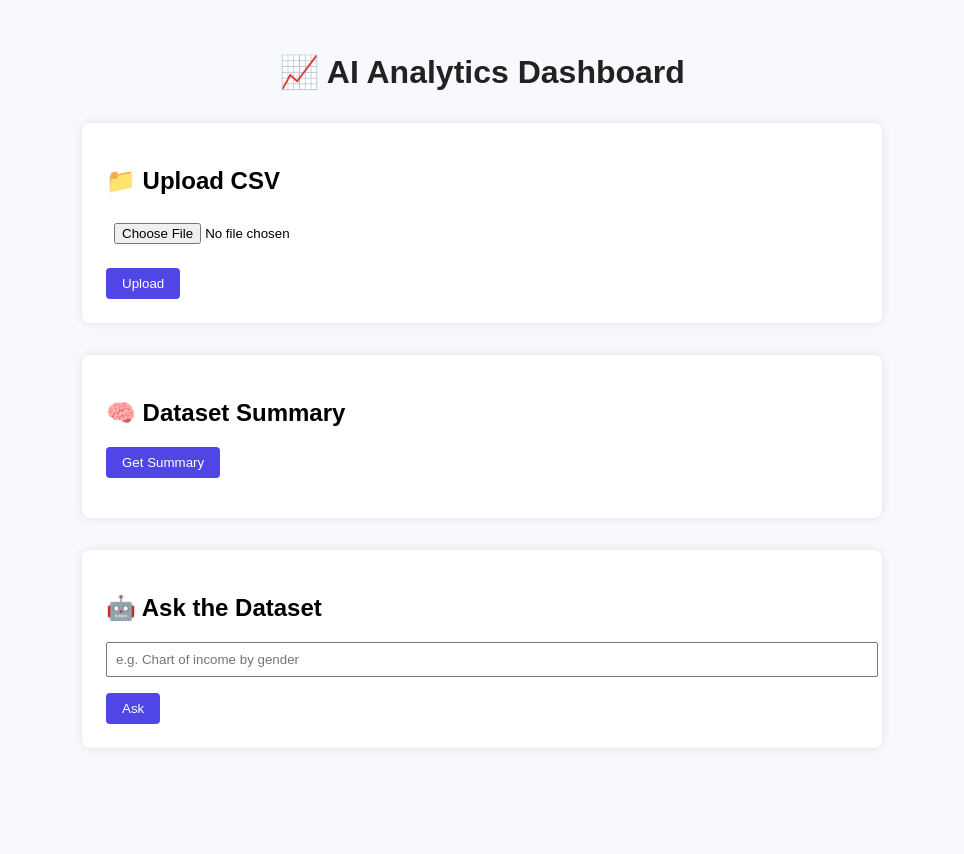
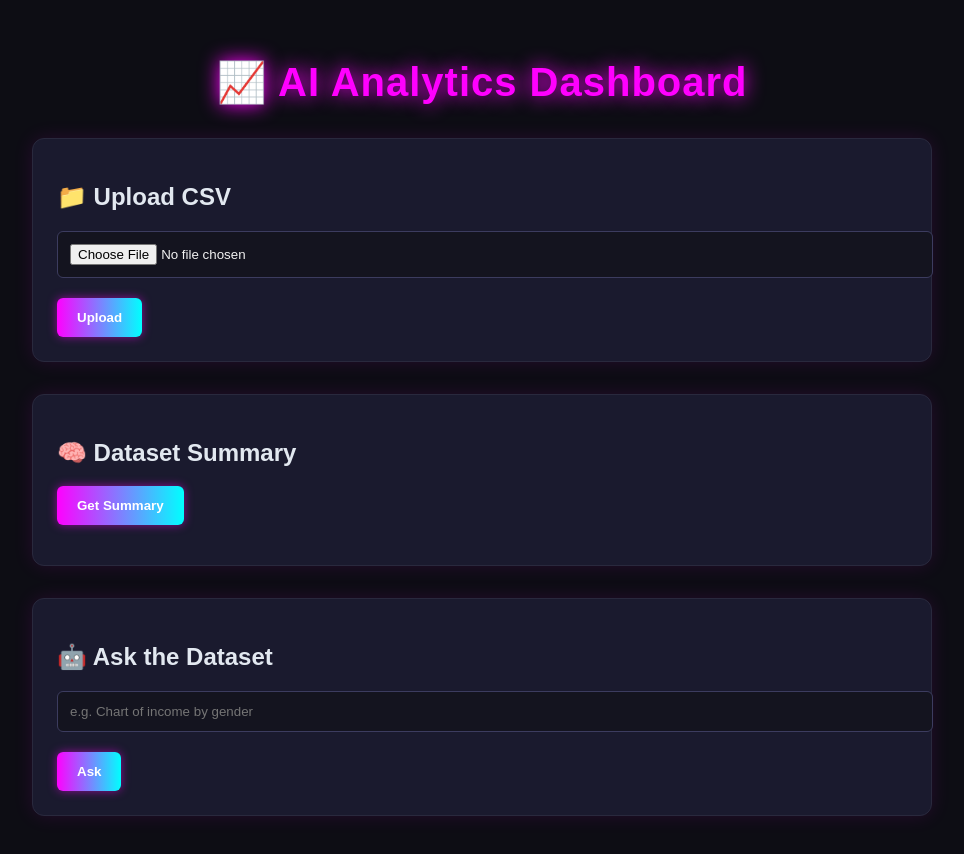
Before and after one commit to lasyasb/analyze, a React (Vite) app in the folder frontend/: page / in a window 1280 px wide. Shown: the top 854 px of the page, without its empty margins (158-1122 px from the left). Before the commit the page ends 812 px from the top, so only its background shows below. Built offline with nearby package versions, Linux system fonts and the light colour scheme.

Commit message:
Update styles.css

```diff
--- a/frontend/src/styles.css
+++ b/frontend/src/styles.css
@@ -1,52 +1,110 @@
+
 body {
-  font-family: Arial, sans-serif;
-  background: #f7f9fc;
+  font-family: 'Orbitron', sans-serif;
+  background: #0d0d14;
+  color: #e2e8f0;
   margin: 0;
   padding: 2rem;
+  transition: background 0.4s ease-in-out;
+  animation: fadeInBody 0.6s ease-out;
+}
+
+@keyframes fadeInBody {
+  from { opacity: 0; }
+  to { opacity: 1; }
 }
 
 .container {
-  max-width: 800px;
+  max-width: 900px;
   margin: auto;
+  animation: slideUp 0.5s ease-in-out;
+}
+
+@keyframes slideUp {
+  from { transform: translateY(30px); opacity: 0; }
+  to { transform: translateY(0); opacity: 1; }
 }
 
 h1 {
   text-align: center;
-  color: #222;
+  color: #ff00ff;
   margin-bottom: 2rem;
+  font-size: 2.5rem;
+  font-weight: bold;
+  letter-spacing: 1px;
+  text-shadow: 0 0 8px #ff00ff;
+  animation: glowPulse 2s infinite alternate;
+}
+
+@keyframes glowPulse {
+  from { text-shadow: 0 0 8px #ff00ff; }
+  to { text-shadow: 0 0 20px #ff00ff; }
 }
 
 .card {
-  background: white;
+  background: #1a1a2e;
   padding: 1.5rem;
   margin-bottom: 2rem;
-  border-radius: 8px;
-  box-shadow: 0 0 10px rgba(0,0,0,0.1);
+  border-radius: 12px;
+  box-shadow: 0 0 20px rgba(255, 0, 255, 0.1);
+  border: 1px solid #29293d;
+  transition: transform 0.3s ease, box-shadow 0.3s ease;
+}
+
+.card:hover {
+  transform: scale(1.02);
+  box-shadow: 0 0 25px rgba(255, 0, 255, 0.3);
 }
 
 input[type="file"],
 input[type="text"] {
-  margin-top: 0.5rem;
-  display: block;
-  padding: 0.5rem;
+  background: #14141f;
+  color: #f1f1f1;
+  border: 1px solid #3c3c5f;
+  border-radius: 6px;
+  padding: 0.75rem;
   width: 100%;
-  margin-bottom: 1rem;
+  margin-bottom: 1.25rem;
+  transition: border-color 0.3s ease, box-shadow 0.3s ease;
+}
+
+input[type="file"]:focus,
+input[type="text"]:focus {
+  outline: none;
+  border-color: #ff00ff;
+  box-shadow: 0 0 6px #ff00ff;
 }
 
 button {
-  padding: 0.5rem 1rem;
-  background-color: #4f46e5;
+  background: linear-gradient(90deg, #ff00ff, #00ffff);
+  border: none;
+  padding: 0.75rem 1.25rem;
+  border-radius: 6px;
   color: white;
-  border: none;
-  border-radius: 4px;
+  font-weight: bold;
   cursor: pointer;
+  box-shadow: 0 0 10px rgba(255, 0, 255, 0.5);
+  transition: all 0.3s ease;
 }
 
 button:hover {
-  background-color: #4338ca;
+  box-shadow: 0 0 15px rgba(0, 255, 255, 0.7);
+  transform: scale(1.05);
+}
+
+button:active {
+  transform: scale(0.97);
 }
 
 pre, p {
   white-space: pre-wrap;
   word-break: break-word;
+  color: #e0e0ff;
+  line-height: 1.6;
 }
+
+
+.glow-border {
+  border: 2px solid #ff00ff;
+  box-shadow: 0 0 12px #ff00ff;
+}
```
